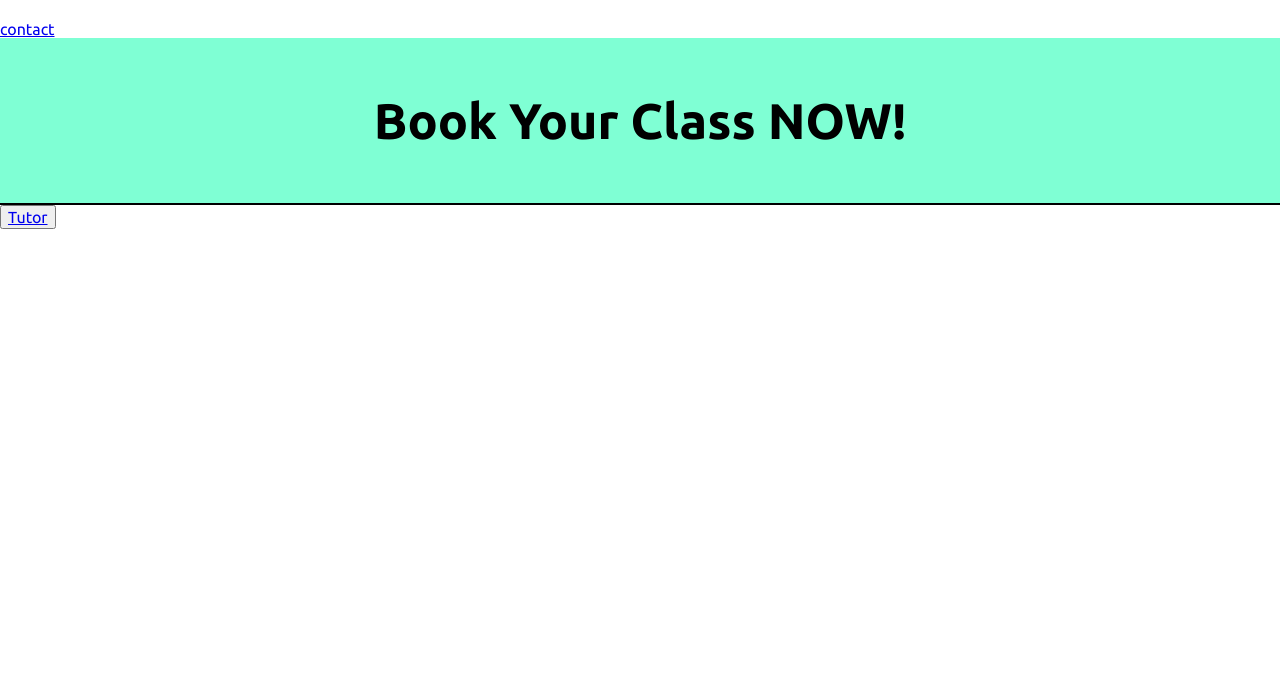
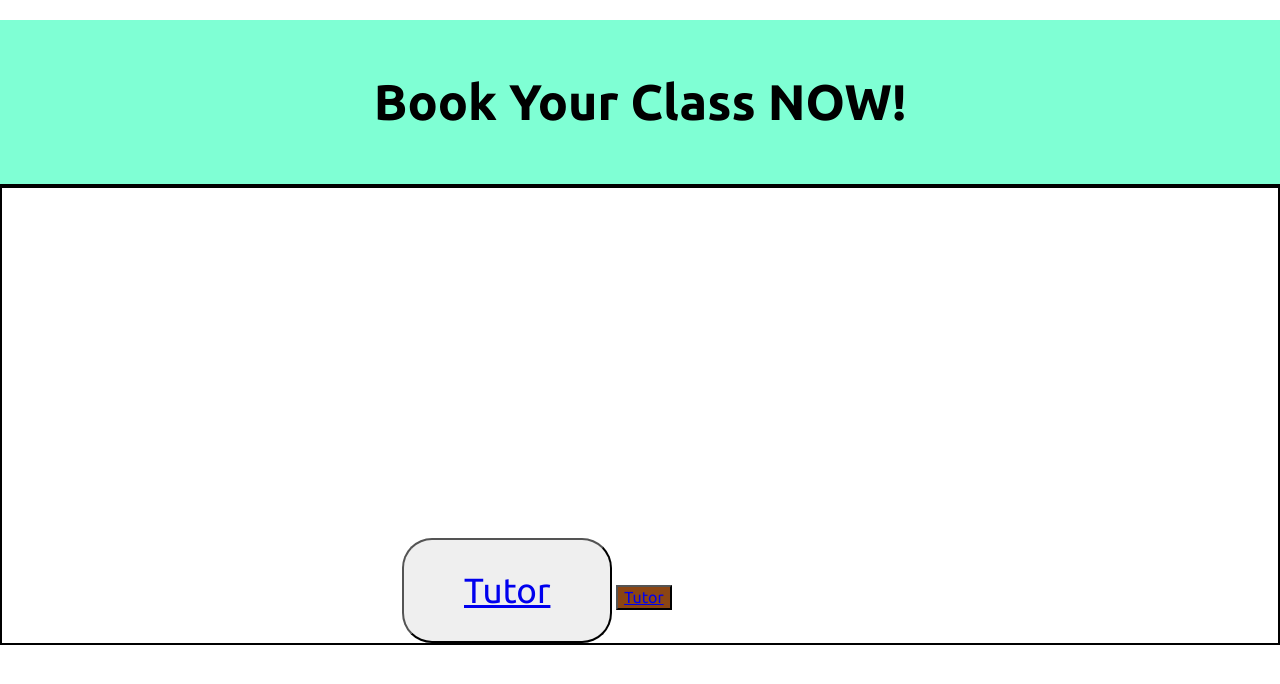
Before and after one commit to AaravKalia5/Mini-Project, a Flask app: page / in a window 1280 px wide. Shown: the top 684 px of the page. Run offline with Flask 3, Linux system fonts and the light colour scheme.

Commit message:
Updates: -I've added some new css and a new button for student signup.

```diff
--- a/static/styles.css
+++ b/static/styles.css
@@ -17,3 +17,28 @@ body {
 .title {
     font-size: 50px;
 }
+
+.sel_box {
+    border: 2px solid black;
+}
+
+.tutor_button {
+    font-size: 35px;
+    margin-left: 400px;
+    margin-top: 350px;
+    padding: 30px 60px;
+    justify-items: center;
+    align-items: center;
+    border-radius: 30px;
+}
+
+.tutor_button:hover {
+    scale: 1.1;
+    background-color: gray;
+}
+
+.student_button {
+    background-color: saddlebrown;
+    margin-right: -400px;
+    margin-top: 350px;
+}
--- a/templates/base.html
+++ b/templates/base.html
@@ -12,17 +12,21 @@
 </head>
 <body>
 <nav>
-    <div class="container"
+    <div class="container">
+        <div class="navbar-links">
+        </div>
+    </div>
 
 </nav>
 <div class="container">
     <header>
         <h2>{% block pageheading %}{% endblock %}</h2>
-        <a href="/sel">contact</a>
+
     </header>
 
     <main>
         {% block main %}
+
         {% endblock %}
     </main>
 </div>
--- a/templates/index.html
+++ b/templates/index.html
@@ -11,7 +11,8 @@
 
     <div class="main">
         <div class="sel_box">
-            <button class="tutor_button"><a href="sel.html">Tutor</a></button>
+            <button class="tutor_button"><a href="/sel">Tutor</a></button>
+            <button class="student_button"><a href="/sel">Tutor</a></button>
         </div>
     </div>
 {% endblock %}
```
